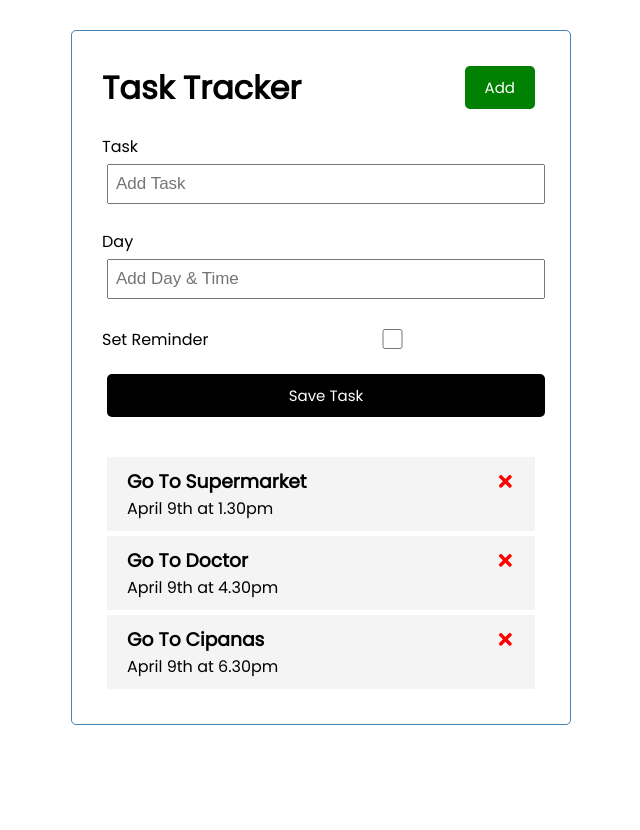
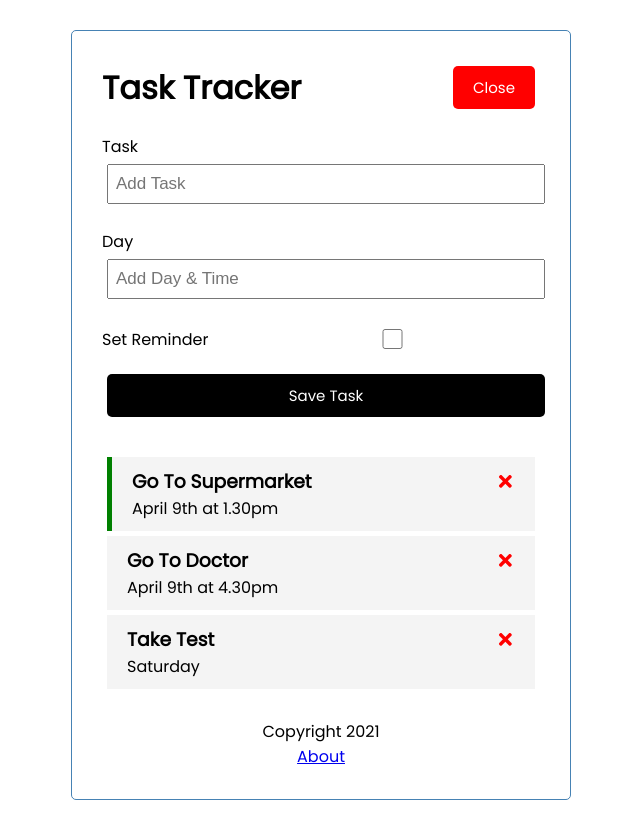
Before and after one commit to nurfaiz3003/react-task-app, a React (Create React App) app: page / in a window 1280 px wide. Shown: the whole page, without its empty margins (319-959 px from the left). Before the commit the page ends 800 px from the top, so only its background shows below. Built offline with nearby package versions, Linux system fonts and the light colour scheme; data requests are answered from the project's data file.

Commit message:
Finished

```diff
--- /dev/null
+++ b/db.json
@@ -0,0 +1,23 @@
+{
+  "tasks": [
+    {
+      "id": 1,
+      "text": "Go To Supermarket",
+      "day": "April 9th at 1.30pm",
+      "remider": false,
+      "reminder": true
+    },
+    {
+      "id": 2,
+      "text": "Go To Doctor",
+      "day": "April 9th at 4.30pm",
+      "remider": false
+    },
+    {
+      "text": "Take Test",
+      "day": "Saturday",
+      "reminder": false,
+      "id": 3
+    }
+  ]
+}
--- a/package.json
+++ b/package.json
@@ -4,16 +4,19 @@
   "private": true,
   "dependencies": {
     "cra-template": "1.1.2",
+    "json-server": "^0.16.3",
     "react": "^17.0.2",
     "react-dom": "^17.0.2",
     "react-icons": "^4.2.0",
+    "react-router-dom": "^5.2.0",
     "react-scripts": "4.0.3"
   },
   "scripts": {
     "start": "react-scripts start",
     "build": "react-scripts build",
     "test": "react-scripts test",
-    "eject": "react-scripts eject"
+    "eject": "react-scripts eject",
+    "server": "json-server --watch db.json --port 5000"
   },
   "eslintConfig": {
     "extends": [
--- a/src/App.js
+++ b/src/App.js
@@ -1,55 +1,100 @@
-import { useState } from 'react';
+import { useState, useEffect } from 'react';
+import { BrowserRouter as Router, Route } from 'react-router-dom';
 import Header from './component/Header';
 import Tasks from './component/Tasks';
 import AddTask from './component/AddTask';
+import Footer from './component/Footer';
+import About from './component/About';
 
 function App() {
-  const [tasks, setTasks] = useState(
-    [
-        {
-            id: 1,
-            text: 'Go To Supermarket',
-            day: 'April 9th at 1.30pm',
-            remider: false,
-        },
-        {
-            id: 2,
-            text: 'Go To Doctor',
-            day: 'April 9th at 4.30pm',
-            remider: false,
-        },
-        {
-            id: 3,
-            text: 'Go To Cipanas',
-            day: 'April 9th at 6.30pm',
-            remider: false,
-        }
-    ]
-  );
+  const [showAddTask, setShowAddTask] = useState(true);
+  const [tasks, setTasks] = useState([]);
+
+  useEffect(() => {
+    const getTasks = async () => {
+      const tasksFromServer = await fetchTasks()
+      setTasks(tasksFromServer)
+    }
+
+    getTasks();
+  }, []);
+
+  // Fetch Tasks
+  const fetchTasks = async () => {
+    const res = await fetch('http://localhost:5000/tasks')
+    const data = await res.json()
+
+    return data
+  }
+
+  // Fetch Task
+  const fetchTask = async (id) => {
+    const res = await fetch(`http://localhost:5000/tasks/${id}`)
+    const data = await res.json()
+
+    return data
+  }
 
   // Add Task
-  const addTask = (task) => {
-    const id = Math.floor(Math.random() * 10000) + 1;
-    const newTask = { id, ...task };
-    setTasks([...tasks, newTask]);
+  const addTask = async (task) => {
+    const res = await fetch('http://localhost:5000/tasks', {
+      method: 'POST',
+      headers: {
+        'Content-type': 'application/json'
+      },
+      body: JSON.stringify(task)
+    })
+
+    const data = await res.json()
+
+    setTasks([...tasks, data])
   }
 
   // Delete Task
-  const deleteTask = (id) => {
+  const deleteTask = async (id) => {
+    await fetch(`http://localhost:5000/tasks/${id}`, {
+      method: 'DELETE'
+    })
+
     setTasks(tasks.filter((task) => task.id !== id))
   }
 
   //Toggle Reminder
-  const toggleReminder = (id) => {
-    setTasks(tasks.map((task) => task.id === id ? { ...task, reminder: !task.reminder } : task));
+  const toggleReminder = async (id) => {
+    const taskToToggle = await fetchTask(id)
+    const updTask = {...taskToToggle, reminder: !taskToToggle.reminder}
+
+    const res = await fetch(`http://localhost:5000/tasks/${id}`, {
+      method:'PUT',
+      headers: {
+        'Content-type': 'application/json'
+      },
+      body: JSON.stringify(updTask)
+    })
+
+    const data = await res.json()
+
+    setTasks(tasks.map((task) => task.id === id ? { ...task, reminder: data.reminder } : task));
+  }
+
+  const setShow = () => {
+    setShowAddTask(!showAddTask);
   }
 
   return (
-    <div className="container">
-      <Header />
-      <AddTask onAdd={addTask} />
-      {tasks.length > 0 ? (<Tasks tasks={tasks} onDelete={deleteTask} onToggle={toggleReminder} />) : ('No Tasks') }
-    </div>
+    <Router>
+      <div className="container">
+        <Header onAdd={setShow} showAdd={showAddTask} />
+        <Route path='/' exact render={(props) => (
+          <>
+            { showAddTask && <AddTask onAdd={addTask} />}
+            { tasks.length > 0 ? (<Tasks tasks={tasks} onDelete={deleteTask} onToggle={toggleReminder} />) : ('No Tasks') }
+          </>
+        )} />
+        <Route path='/about' component={About} />
+        <Footer />
+      </div>
+    </Router>
   );
 }
 
--- /dev/null
+++ b/src/component/About.js
@@ -0,0 +1,12 @@
+import { Link } from 'react-router-dom';
+
+const About = () => {
+    return(
+        <div>
+            <h4>Version Beta</h4>
+            <Link to='/'>Back</Link>
+        </div>
+    )
+}
+
+export default About;
--- /dev/null
+++ b/src/component/Footer.js
@@ -0,0 +1,12 @@
+import { Link } from 'react-router-dom';
+
+const Footer = () => {
+    return (
+        <footer>
+            <p>Copyright 2021</p>
+            <Link to='/about'>About</Link>
+        </footer>
+    )
+}
+
+export default Footer;
--- a/src/component/Header.js
+++ b/src/component/Header.js
@@ -1,11 +1,18 @@
 import PropTypes from 'prop-types';
 import Button from './Button';
+import { useLocation } from 'react-router-dom';
 
-const Header = (props) => {
+const Header = ({ title, onAdd, showAdd }) => {
+    const location = useLocation();
+
     return (
         <header className='header'>
-            <h1>{props.title}</h1>
-            <Button color='green' text='Add'/>
+            <h1>{title}</h1>
+            { location.pathname === '/' && <Button
+                color={ showAdd ? 'Red' : 'Green' }
+                text={ showAdd ? 'Close' : 'Add' }
+                onClick={onAdd}
+            />}
         </header>
     )
 }
--- a/src/component/Tasks.js
+++ b/src/component/Tasks.js
@@ -3,8 +3,8 @@ import Task from './Task';
 const Tasks = ({ tasks, onDelete, onToggle }) => {
     return (
         <>
-            {tasks.map((task) => (
-                <Task task={task} onDelete={onDelete} onToggle={onToggle} />
+            {tasks.map((task, index) => (
+                <Task key={index} task={task} onDelete={onDelete} onToggle={onToggle} />
             ))}
         </>
     )
```
Also changed, not shown: 1 other file (tests, documents, lock files or other folders).
